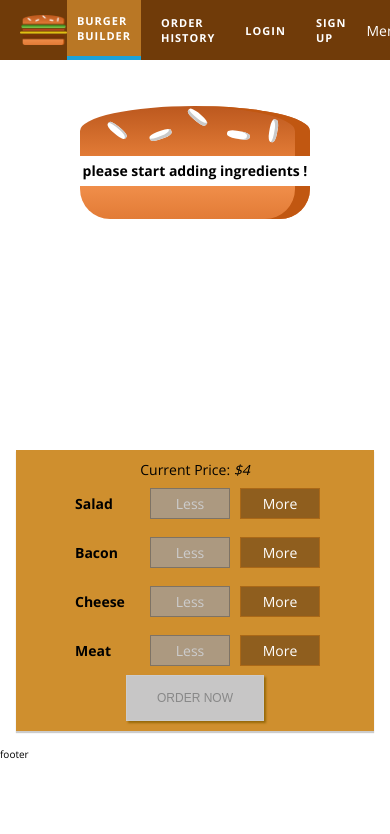
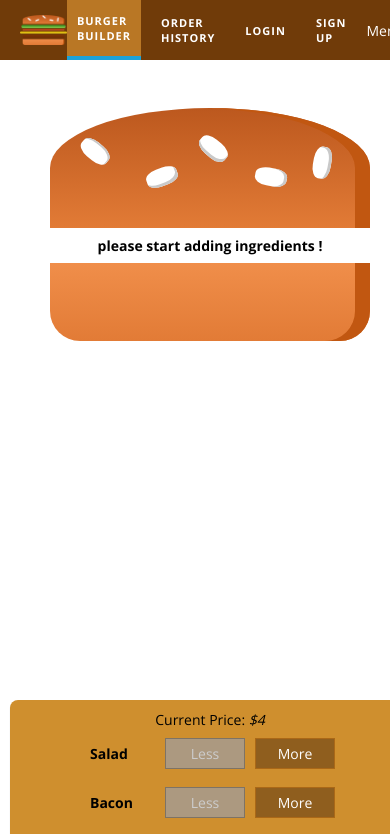
Before and after one commit to tareq-abdelhaq/burger-builder, a React (Create React App) app: page / in a window 390 px wide. Shown: the top 834 px of the page. Built offline with nearby package versions, Linux system fonts and the light colour scheme.

Commit message:
change layout to grid

```diff
--- a/src/components/Burger/BuildControls/BuildControls.module.css
+++ b/src/components/Burger/BuildControls/BuildControls.module.css
@@ -1,13 +1,14 @@
 .BuildControls
 {
     width: 100%;
-    margin: auto;
+    height: 300px;
     display: flex;
     flex-direction: column;
     align-items: center;
     padding: 1rem 0;
     background-color: #CF8F2E;
     box-shadow: 0 2px 1px #CCC;
+    border-radius: 8px;
 }
 .Price
 {
@@ -53,3 +54,10 @@
         transform: scale(1);
     }
 }
+
+@media (max-width: 800px) {
+    .BuildControls{
+        grid-column: 1/-1;
+        order: 2;
+    }
+}
--- a/src/components/Burger/Burger.module.css
+++ b/src/components/Burger/Burger.module.css
@@ -1,39 +1,22 @@
 .Burger
 {
-    width: 80%;
-    height: 250px;
+    grid-column: 2/4;
+    justify-self: center;
+    width: 600px;
+    height: 500px;
     overflow: scroll;
-    margin: 10rem auto;
     text-align: center;
     font-weight: 700;
     font-size: 1.4rem;
 }
 
-@media (max-width: 600px) and (max-height: 400px)
-{
+@media (max-width: 800px) {
     .Burger
     {
+        grid-column: 1/-1;
+        order: 1;
         width: 400px;
-        height: 400px;
-    }
-
-}
-
-@media (min-width: 601px) and (min-height: 401px)
-{
-    .Burger
-    {
-        width: 500px;
-        height: 400px;
-    }
-}
-
-@media (min-width: 800px) and (min-height: 700px)
-{
-    .Burger
-    {
-        width: 600px;
-        height: 500px;
+        height: 600px;
     }
 }
 
--- a/src/components/Layout/Layout.module.css
+++ b/src/components/Layout/Layout.module.css
@@ -1,4 +1,7 @@
 .Content
 {
-    margin: 1.6rem;
+    margin: 10rem 1rem;
+    display: grid;
+    grid-template-columns: repeat(3,1fr);
+    align-items: start;
 }
--- a/src/containers/BurgerBuilder/BurgerBuilder.js
+++ b/src/containers/BurgerBuilder/BurgerBuilder.js
@@ -67,8 +67,6 @@ class BurgerBuilder extends Component
                                   cancel={this.orderCancelHandler} continue={this.orderContinueHandler}
                     />
                 </Modal>
-
-                <Burger ingredients={this.state.ingredients}/>
                 <BuildControls ingredients={this.state.ingredients}
                                less={this.lessIngredientHandler}
                                more={this.moreIngredientHandler}
@@ -76,6 +74,7 @@ class BurgerBuilder extends Component
                                purchasable={purchasable}
                                showOrderSummery={this.orderSummeryHandler}
                 />
+                <Burger ingredients={this.state.ingredients}/>
             </>
         )
     }
```
